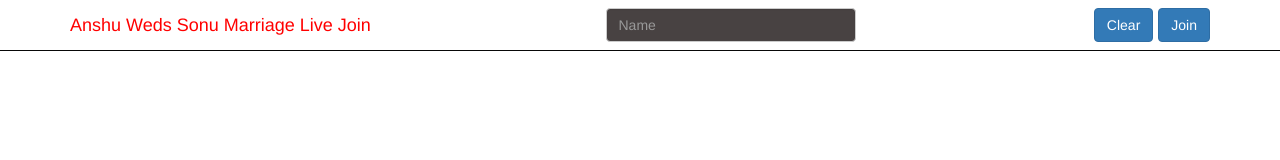
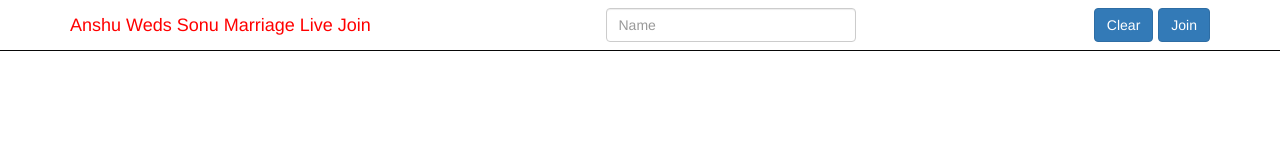
Before and after one commit to britekare/pqwrabhs, a website: page live.html in a window 1280 px wide. Drawn offline with nearby package versions, Linux system fonts and the light colour scheme; some packages are replaced by stand-ins of ours; a script that the page names is missing.

Commit message:
Update live.html

```diff
--- a/live.html
+++ b/live.html
@@ -76,23 +76,6 @@ background-position:center center;
         navbar-inverse .navbar-collapse, .navbar-inverse .navbar-form {
     border-color: transparent   ;
 }
-.form-control {
-    display: block;
-    width: 100%;
-    height: 34px;
-    padding: 6px 12px;
-    font-size: 14px;
-    line-height: 1.42857143;
-    color: #555;
-    background-color: #484242;
-    background-image: none;
-    border: 1px solid #ccc;
-    border-radius: 4px;
-    -webkit-box-shadow: inset 0 1px 1px rgb(0 0 0 / 8%);
-    box-shadow: inset 0 1px 1px rgb(0 0 0 / 8%);
-    -webkit-transition: border-color ease-in-out .15s, box-shadow ease-in-out .15s;
-    transition: border-color ease-in-out .15s, box-shadow ease-in-out .15s;
-}
 
     </style>
 
@@ -108,11 +91,11 @@ background-position:center center;
                             placeholder="Name" class="form-control" required>
                     </div>
                     <div class="form-group" hidden>
-                        <input  name="meeting_number" id="meeting_number" value="" maxLength="200"
+                        <input  name="meeting_number" id="meeting_number" value="4722356222" maxLength="200"
                             style="width:150px" placeholder="Meeting Number" class="form-control" type=hidden>
                     </div>
                     <div class="form-group" hidden>
-                        <input  name="meeting_pwd" id="meeting_pwd" value="" style="width:150px"
+                        <input  name="meeting_pwd" id="meeting_pwd" value="224356" style="width:150px"
                             maxLength="32" placeholder="Meeting Password" class="form-control" type=hidden>
                     </div>
                     <div class="form-group" hidden>
```
